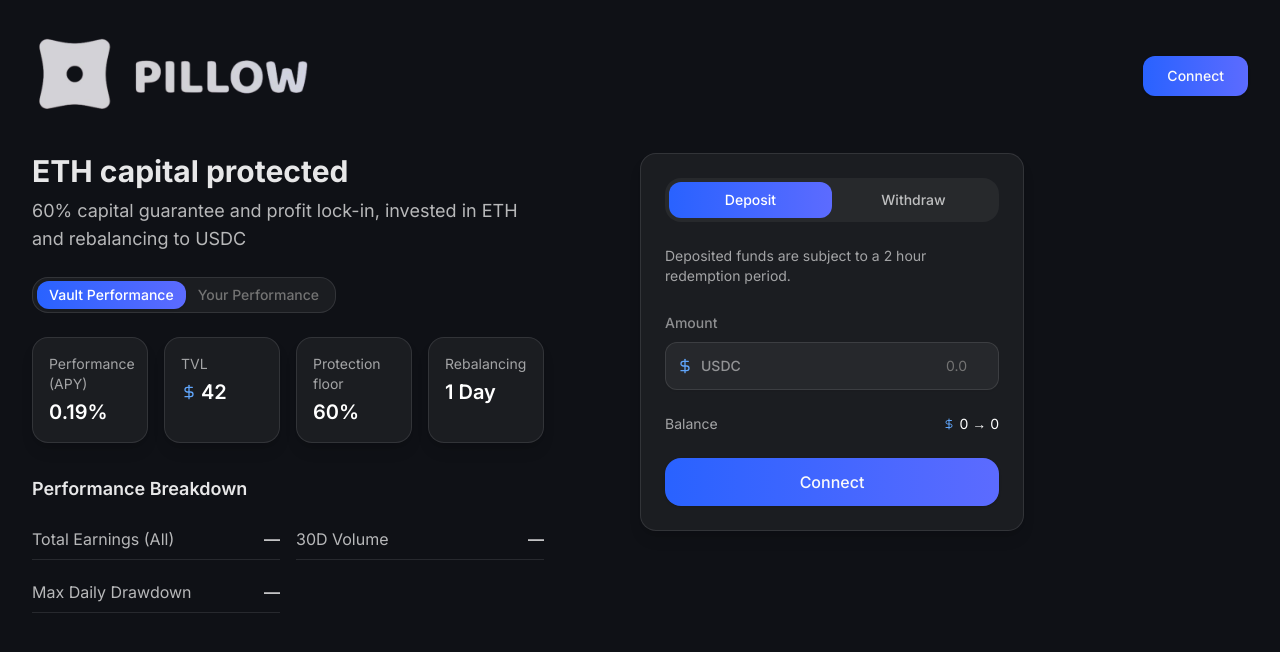
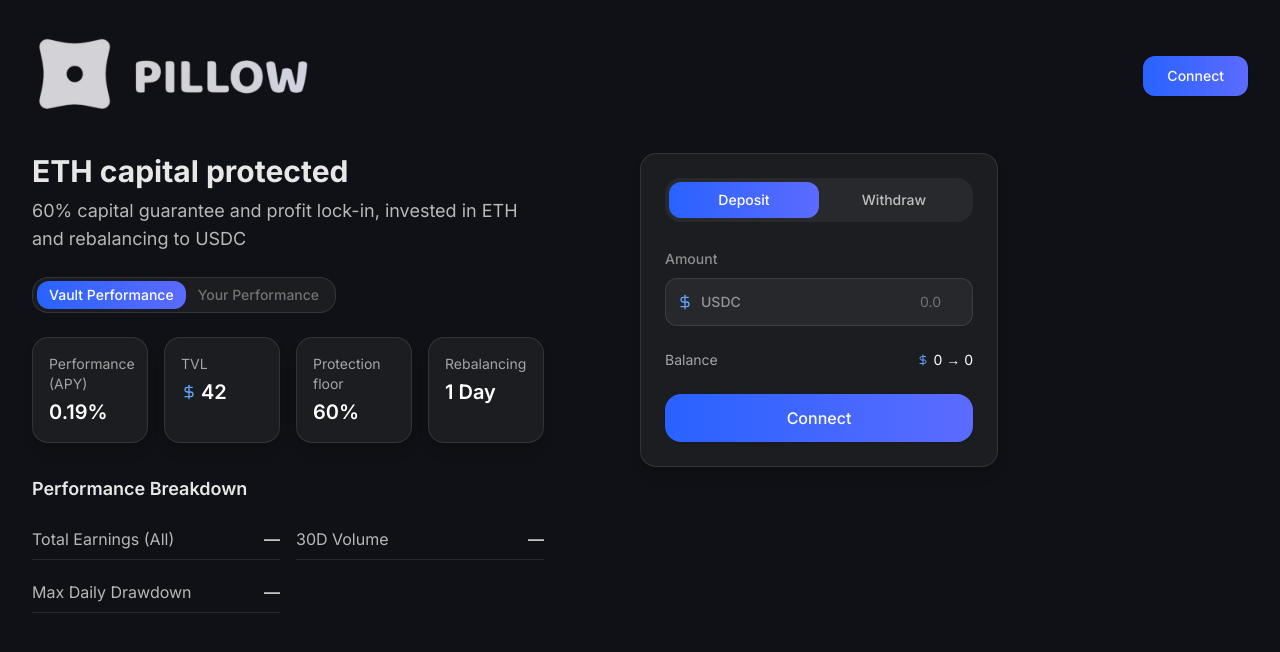
Before and after one commit to Pillow-trade/frontend, a Next.js app in the folder pillow-front/: page / in a window 1280 px wide. Shown: the top 652 px of the page. Built offline with nearby package versions, Linux system fonts and the light colour scheme; no server answers.

Commit message:
rm redeem redemption warning

```diff
--- a/pillow-front/components/withdrawDepositForm.tsx
+++ b/pillow-front/components/withdrawDepositForm.tsx
@@ -43,7 +43,6 @@ export default function WithdrawDepositCard() {
   return (
     <div className="max-w-sm flex-shrink-0">
       <Card className="bg-white/5 border-white/10 rounded-2xl p-6 shadow-lg space-y-6">
-        {/* Deposit/Withdraw Toggle */}
         <div className="flex bg-white/5 rounded-2xl p-1">
           <button
             onClick={() => setActiveAction("deposit")}
@@ -71,11 +70,6 @@ export default function WithdrawDepositCard() {
           </button>
         </div>
 
-        <p className="text-sm text-white/60">
-          Deposited funds are subject to a 2&nbsp;hour redemption period.
-        </p>
-
-        {/* Amount Input */}
         <div className="space-y-2">
           <Label htmlFor="amount" className="text-sm font-medium text-white/50">
             Amount
```
